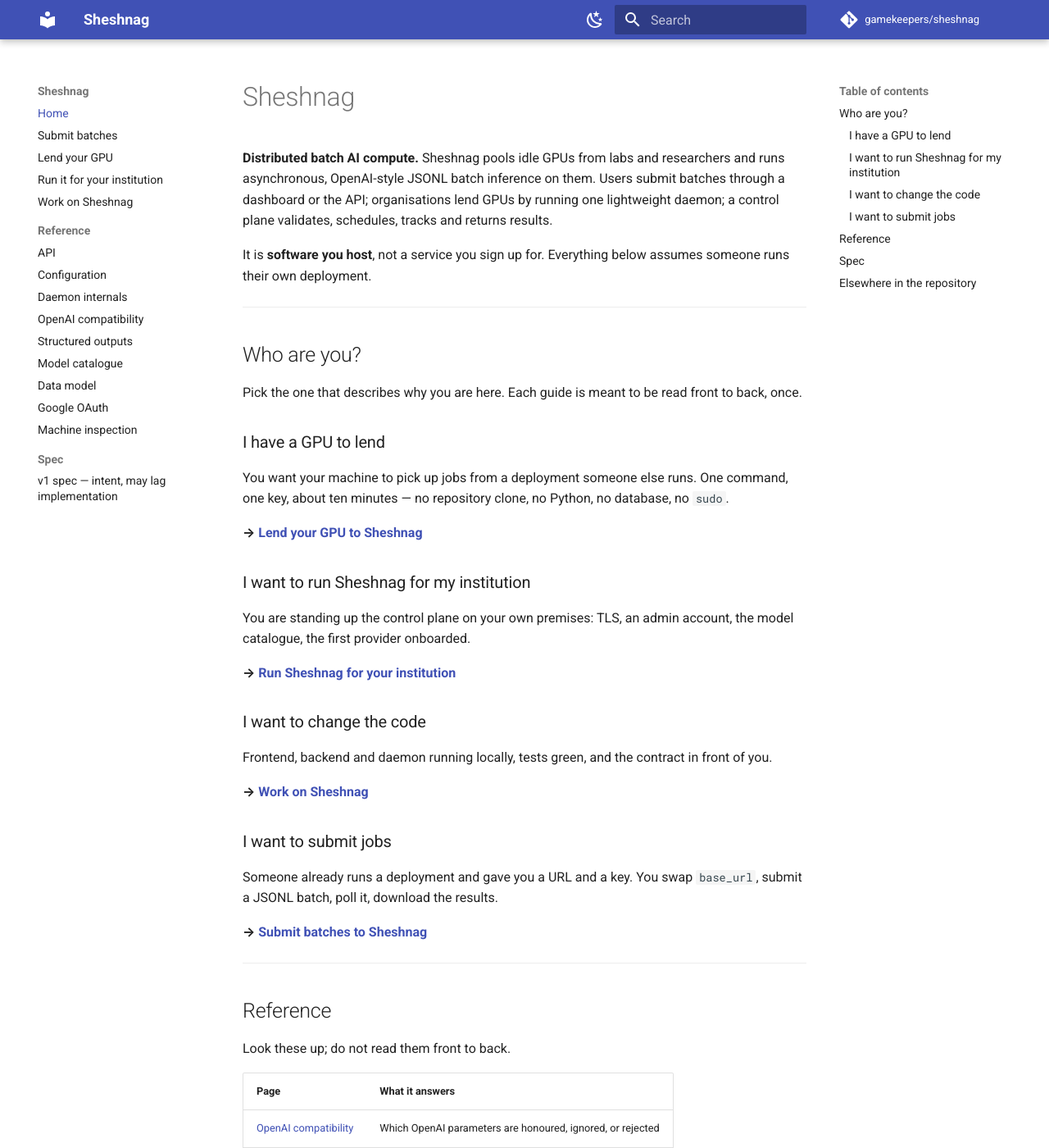
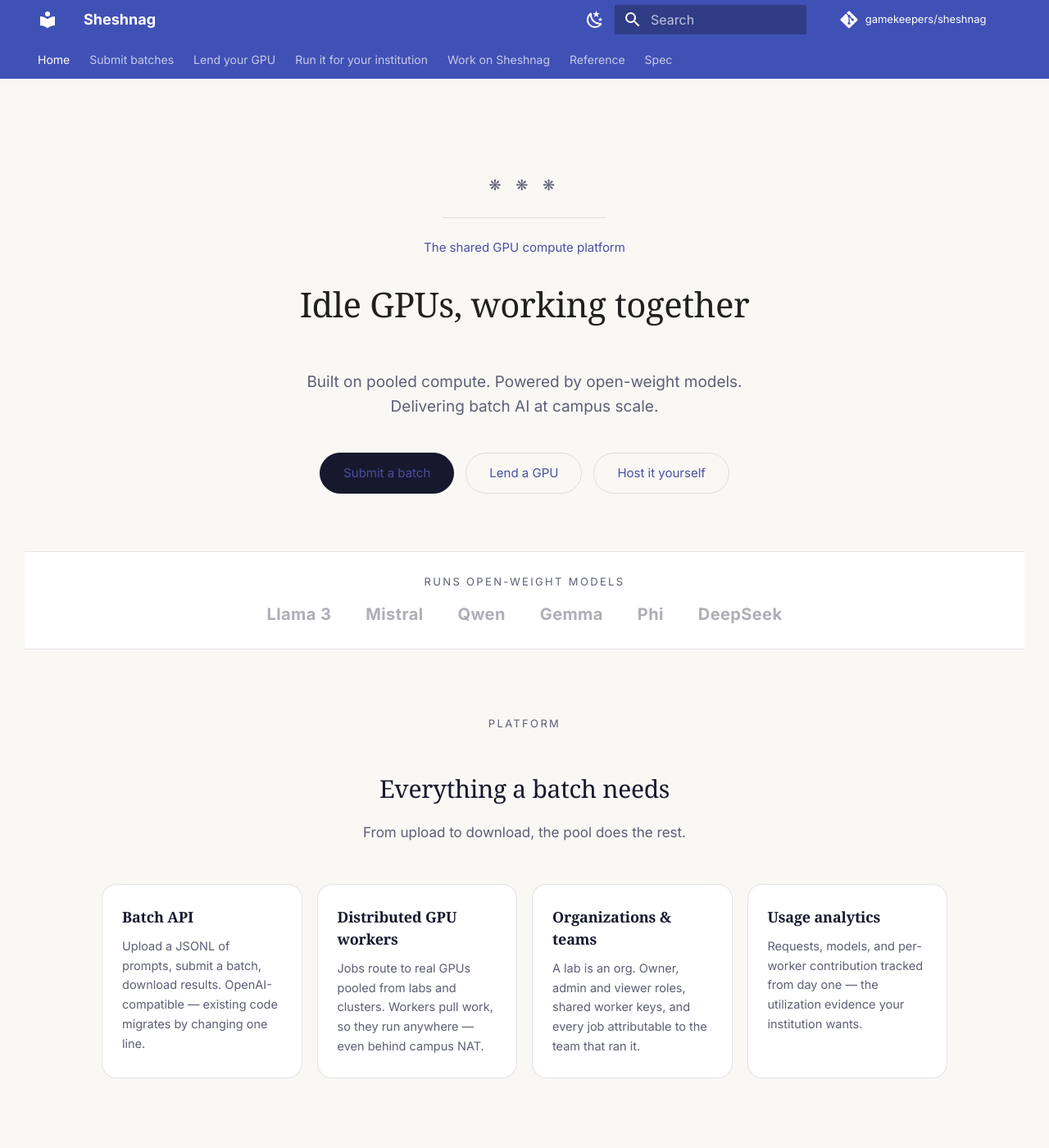
Before and after one commit to gamekeepers/sheshnag, an MkDocs documentation site: the page built from docs/index.md, in a window 1280 px wide and 1400 px high. Shown: the whole window at 82% size. Built offline with MkDocs 1.6.1 and Material for MkDocs 9.7.7, drawn with Linux system fonts in a browser that asks for light colours; comment, search, counter and statistics services are not loaded; some of the changed text lies outside the part shown.

Commit message:
docs: landing page and palette for the site
The documentation site's homepage is now the product's landing page, ported from
app/page.js into overrides/home.html as a Material template. The docs and the
product look like the same thing rather than like a theme someone installed.

The port is static HTML. The React version's only dynamic behaviour was a
logged-in check that swapped the nav buttons; a documentation site has nothing
to be logged into. Its inline style objects became docs/stylesheets/home.css
verbatim in effect -- same paper background, ink text, Georgia headings, pill
buttons, card grids and before/after panel.

docs/index.md keeps the four-way audience fork and selects the template with
front matter; the template renders that markdown below the hero via super(), so
the routing table is not duplicated into the template.

Two content changes, both deliberate:

- The nav and calls to action said "Log in" and "Sign up". On a documentation
  site those point at nothing, so they now read "Submit a batch", "Lend a GPU"
  and "Host it yourself", pointing into the guides.
- The before/after panel advertised api.sheshnag.io. No such deployment exists
  and the product is self-hosted, so it now reads "your-deployment".

docs/stylesheets/extra.css carries the palette and type across the rest of the
site: ink as the primary colour instead of Material's stock indigo, the hero's
blue as the accent, paper rather than white, and headings in the same serif the
product uses. Body text stays sans -- the serif is a signature, not a reading
face. Tables get calmer treatment because this documentation is largely tables:
endpoint contracts, environment variables, the batch status machine.
navigation.tabs puts the four audiences across the top.

home.css restates every colour for the slate scheme. The landing is light by
design, and the theme ships a dark-mode toggle, so without that a dark-mode
reader would have been handed a white slab.

Known duplication: the landing now exists in app/page.js and in
overrides/home.html. This is the same trade already accepted for README.md
versus docs/index.md. It is static markup, so drift is slow and visible, but a
design change means editing two files.

mkdocs build --strict exits 0.

Co-Authored-By: Claude Opus 5 (1M context) <noreply@anthropic.com>

```diff
--- a/docs/index.md
+++ b/docs/index.md
@@ -1,20 +1,16 @@
-# Sheshnag
-
-**Distributed batch AI compute.** Sheshnag pools idle GPUs from labs and
-researchers and runs asynchronous, OpenAI-style JSONL batch inference on them.
-Users submit batches through a dashboard or the API; organisations lend GPUs by
-running one lightweight daemon; a control plane validates, schedules, tracks and
-returns results.
-
-It is **software you host**, not a service you sign up for. Everything below
-assumes someone runs their own deployment.
-
+---
+template: home.html
+title: Sheshnag
+hide:
+  - navigation
+  - toc
 ---
 
 ## Who are you?
 
 Pick the one that describes why you are here. Each guide is meant to be read
-front to back, once.
+front to back, once. Everything assumes someone runs their own deployment —
+Sheshnag is software you host, not a service you sign up for.
 
 ### I have a GPU to lend
 
--- /dev/null
+++ b/docs/stylesheets/extra.css
@@ -0,0 +1,75 @@
+/* Site-wide palette and type, matched to the landing page in app/page.js.
+
+   Material's stock indigo is the single biggest reason a MkDocs site reads as
+   "a MkDocs site". Overriding the primary colour and putting headings in the
+   same serif the product uses does most of the work of making this look like
+   Sheshnag rather than like a theme. */
+
+:root {
+  --md-primary-fg-color:        #16182d;   /* ink */
+  --md-primary-fg-color--light: #2b2e4a;
+  --md-primary-fg-color--dark:  #0e0f1c;
+  --md-accent-fg-color:         #4a4fa3;   /* the hero's eyebrow blue */
+
+  --sn-serif: Georgia, "Times New Roman", serif;
+}
+
+[data-md-color-scheme="default"] {
+  --md-default-bg-color: #faf8f5;           /* paper, not white */
+  --md-typeset-a-color:  #4a4fa3;
+}
+
+[data-md-color-scheme="slate"] {
+  --md-primary-fg-color: #1c1d2a;
+  --md-accent-fg-color:  #a8abe8;
+  --md-typeset-a-color:  #a8abe8;
+}
+
+/* Headings in the product's serif. Body stays sans for readability at length —
+   the serif is a signature, not a reading face. */
+.md-typeset h1,
+.md-typeset h2,
+.md-typeset h3 {
+  font-family: var(--sn-serif);
+  font-weight: 400;
+  letter-spacing: -0.01em;
+}
+
+.md-typeset h1 {
+  color: var(--md-default-fg-color);
+  font-size: 2.1rem;
+}
+
+.md-typeset h2 { font-size: 1.5rem; }
+
+/* Tables carry a lot of this documentation — endpoint contracts, environment
+   variables, the status machine. Make them calm rather than boxy. */
+.md-typeset table:not([class]) {
+  border: 1px solid var(--md-default-fg-color--lightest);
+  border-radius: 10px;
+  overflow: hidden;
+  font-size: .74rem;
+}
+
+.md-typeset table:not([class]) th {
+  background: var(--md-default-fg-color--lightest);
+  font-weight: 600;
+}
+
+/* The dated "verified against code" line every page carries. */
+.md-typeset h1 + p em {
+  color: var(--md-default-fg-color--light);
+  font-size: .78rem;
+}
+
+/* Admonitions inherit the accent rather than Material's defaults for note. */
+.md-typeset .admonition,
+.md-typeset details {
+  border-radius: 10px;
+  font-size: .76rem;
+}
+
+/* Slightly roomier code blocks — several guides are mostly commands. */
+.md-typeset pre > code {
+  border-radius: 10px;
+}
--- /dev/null
+++ b/docs/stylesheets/home.css
@@ -0,0 +1,297 @@
+/* Landing page — ported from the inline styles in app/page.js so the docs site
+   and the product look like the same thing. Only loaded where overrides/home.html
+   is the template.
+
+   The design is light by nature (paper background, ink text). Material ships a
+   dark-mode toggle, so every colour below is re-stated for the slate scheme at
+   the bottom of this file rather than left to invert badly. */
+
+.sn-home {
+  --sn-ink: #16182d;
+  --sn-muted: #5c5f73;
+  --sn-paper: #faf8f5;
+  --sn-line: rgba(22, 24, 45, 0.12);
+  --sn-card: #ffffff;
+  --sn-accent: #4a4fa3;
+  --sn-faint: rgba(22, 24, 45, 0.35);
+
+  background: var(--sn-paper);
+  color: var(--sn-ink);
+  font-family: "Inter", -apple-system, BlinkMacSystemFont, sans-serif;
+  margin: -1.5rem -.8rem 0;   /* bleed past Material's article padding */
+  padding-bottom: 1px;
+}
+
+/* ── Hero ─────────────────────────────────────────────────────────── */
+
+.sn-hero {
+  max-width: 780px;
+  margin: 0 auto;
+  padding: 96px 24px 70px;
+  text-align: center;
+}
+
+.sn-hero__glyphs {
+  color: var(--sn-muted);
+  font-size: 18px;
+  letter-spacing: 0.35em;
+  margin-bottom: 24px;
+}
+
+.sn-hero__rule {
+  width: 200px;
+  height: 1px;
+  background: var(--sn-line);
+  margin: 0 auto 24px;
+}
+
+.sn-hero__eyebrow {
+  font-size: 15px;
+  color: var(--sn-accent);
+  margin-bottom: 30px;
+}
+
+.sn-hero__title {
+  font-family: Georgia, "Times New Roman", serif;
+  font-weight: 400;
+  font-size: clamp(44px, 7vw, 76px);
+  line-height: 1.08;
+  letter-spacing: -0.01em;
+  margin: 0 0 28px;
+  color: var(--sn-ink);
+}
+
+.sn-hero__lede {
+  font-size: 19px;
+  color: var(--sn-muted);
+  line-height: 1.6;
+  margin: 0 auto 40px;
+  max-width: 560px;
+}
+
+/* ── Buttons ──────────────────────────────────────────────────────── */
+
+.sn-actions {
+  display: flex;
+  gap: 14px;
+  justify-content: center;
+  flex-wrap: wrap;
+}
+
+.sn-btn {
+  display: inline-block;
+  padding: 12px 28px;
+  border-radius: 999px;
+  font-size: 15px;
+  font-weight: 500;
+  text-decoration: none;
+  border: 1px solid var(--sn-line);
+  background: transparent;
+  color: var(--sn-ink);
+  transition: transform .12s ease, box-shadow .12s ease, opacity .12s ease;
+}
+
+.sn-btn:hover,
+.sn-btn:focus-visible {
+  transform: translateY(-1px);
+  box-shadow: 0 4px 14px rgba(22, 24, 45, 0.10);
+  color: var(--sn-ink);
+}
+
+.sn-btn--primary {
+  background: var(--sn-ink);
+  color: var(--sn-paper);
+  border-color: var(--sn-ink);
+}
+
+.sn-btn--primary:hover,
+.sn-btn--primary:focus-visible {
+  color: var(--sn-paper);
+  opacity: .92;
+}
+
+/* ── Models strip ─────────────────────────────────────────────────── */
+
+.sn-strip {
+  border-top: 1px solid var(--sn-line);
+  border-bottom: 1px solid var(--sn-line);
+  background: var(--sn-card);
+  padding: 26px 24px;
+}
+
+.sn-strip__models {
+  display: flex;
+  gap: 42px;
+  justify-content: center;
+  flex-wrap: wrap;
+}
+
+.sn-strip__models span {
+  font-size: 20px;
+  font-weight: 600;
+  color: var(--sn-faint);
+  letter-spacing: 0.02em;
+}
+
+/* ── Sections ─────────────────────────────────────────────────────── */
+
+.sn-label {
+  font-size: 13px;
+  letter-spacing: 0.18em;
+  color: var(--sn-muted);
+  text-transform: uppercase;
+  text-align: center;
+  margin-bottom: 14px;
+}
+
+.sn-section {
+  max-width: 1080px;
+  margin: 0 auto;
+  padding: 80px 24px 40px;
+}
+
+.sn-h2 {
+  font-family: Georgia, serif;
+  font-weight: 400;
+  font-size: clamp(30px, 4vw, 44px);
+  text-align: center;
+  margin: 0 0 14px;
+  color: var(--sn-ink);
+}
+
+.sn-h2--large { font-size: clamp(34px, 5vw, 54px); }
+
+.sn-sub {
+  text-align: center;
+  color: var(--sn-muted);
+  font-size: 17px;
+  margin: 0 0 48px;
+}
+
+/* ── Cards ────────────────────────────────────────────────────────── */
+
+.sn-grid { display: grid; gap: 18px; }
+.sn-grid--4 { grid-template-columns: repeat(auto-fit, minmax(240px, 1fr)); }
+.sn-grid--3 { grid-template-columns: repeat(auto-fit, minmax(260px, 1fr)); }
+.sn-grid--split { grid-template-columns: repeat(auto-fit, minmax(300px, 1fr)); align-items: stretch; }
+
+.sn-stack { display: grid; gap: 18px; }
+
+.sn-card {
+  background: var(--sn-card);
+  border: 1px solid var(--sn-line);
+  border-radius: 18px;
+  padding: 26px 24px;
+}
+
+.sn-card h3 {
+  font-size: 18px;
+  font-weight: 600;
+  margin: 0 0 10px;
+  color: var(--sn-ink);
+}
+
+.sn-card p {
+  font-size: 14.5px;
+  color: var(--sn-muted);
+  line-height: 1.65;
+  margin: 0;
+}
+
+.sn-card code {
+  background: rgba(22, 24, 45, 0.06);
+  padding: 1px 5px;
+  border-radius: 4px;
+  font-size: .9em;
+  color: inherit;
+}
+
+/* ── Before/after code panel ──────────────────────────────────────── */
+
+.sn-code {
+  background: var(--sn-ink);
+  color: #e9e9f2;
+  border-radius: 18px;
+  padding: 28px 26px;
+  font-family: "SF Mono", "Fira Code", ui-monospace, monospace;
+  font-size: 14.5px;
+  line-height: 2;
+  overflow-x: auto;
+}
+
+.sn-code__label {
+  color: rgba(233, 233, 242, 0.45);
+  font-size: 12px;
+  letter-spacing: 0.08em;
+  margin-bottom: 10px;
+}
+
+.sn-code__label--spaced { margin: 18px 0 10px; }
+.sn-code__before { color: #f3a0a0; }
+.sn-code__after  { color: #a8e6b8; }
+.sn-code__key    { color: #9db8ee; margin-top: 4px; }
+
+.sn-code__note {
+  color: rgba(233, 233, 242, 0.4);
+  margin-top: 16px;
+  font-size: 13px;
+}
+
+/* ── Closing call to action ───────────────────────────────────────── */
+
+.sn-cta {
+  max-width: 720px;
+  margin: 0 auto;
+  padding: 80px 24px 90px;
+  text-align: center;
+}
+
+/* ── The markdown fork rendered beneath the landing ───────────────── */
+
+.sn-home-body {
+  max-width: 1080px;
+  margin: 0 auto;
+  padding: 0 24px 40px;
+}
+
+/* ── Dark scheme ──────────────────────────────────────────────────── */
+
+[data-md-color-scheme="slate"] .sn-home {
+  --sn-ink: #e8e8f0;
+  --sn-muted: #9a9db4;
+  --sn-paper: #14151f;
+  --sn-line: rgba(232, 232, 240, 0.14);
+  --sn-card: #1c1d2a;
+  --sn-accent: #a8abe8;
+  --sn-faint: rgba(232, 232, 240, 0.32);
+}
+
+[data-md-color-scheme="slate"] .sn-btn--primary {
+  background: var(--sn-ink);
+  color: #14151f;
+  border-color: var(--sn-ink);
+}
+
+[data-md-color-scheme="slate"] .sn-btn--primary:hover {
+  color: #14151f;
+}
+
+/* The before/after panel is already dark; give it an edge so it does not
+   dissolve into the page. */
+[data-md-color-scheme="slate"] .sn-code {
+  background: #0f101a;
+  border: 1px solid var(--sn-line);
+}
+
+[data-md-color-scheme="slate"] .sn-card code {
+  background: rgba(232, 232, 240, 0.08);
+}
+
+/* ── Narrow screens ───────────────────────────────────────────────── */
+
+@media screen and (max-width: 600px) {
+  .sn-hero { padding: 56px 20px 48px; }
+  .sn-section { padding: 56px 20px 32px; }
+  .sn-strip__models { gap: 22px; }
+  .sn-strip__models span { font-size: 17px; }
+}
--- a/mkdocs.yml
+++ b/mkdocs.yml
@@ -8,6 +8,12 @@ docs_dir: docs
 
 theme:
   name: material
+  # overrides/home.html is the landing page, ported from app/page.js so the docs
+  # and the product look like one thing. docs/index.md selects it.
+  custom_dir: overrides
+  font:
+    text: Inter
+    code: Roboto Mono
   palette:
     - media: "(prefers-color-scheme: light)"
       scheme: default
@@ -25,9 +31,14 @@ theme:
     # meant to be copied, not retyped.
     - content.code.copy
     - navigation.sections
+    - navigation.tabs
     - navigation.top
     - search.highlight
     - toc.follow
+
+extra_css:
+  - stylesheets/extra.css
+  - stylesheets/home.css
 
 markdown_extensions:
   - admonition
--- /dev/null
+++ b/overrides/home.html
@@ -0,0 +1,132 @@
+{#
+  Custom homepage for the documentation site.
+
+  The markup below is a port of app/page.js — the Next.js landing page — so the
+  project has one look whether someone arrives at the app or at the docs. It is
+  static HTML here: the React version's only dynamic behaviour was a
+  logged-in check that swapped the nav buttons, and a docs site has nothing to
+  be logged into. The calls to action point into the guides instead.
+
+  Styles live in docs/stylesheets/home.css. Material's header and navigation are
+  deliberately kept, so a reader can always reach the docs from here.
+
+  The page's own markdown (docs/index.md — the audience fork) renders below the
+  hero via {{ super() }}, so the routing table is not duplicated into this file.
+#}
+{% extends "main.html" %}
+
+{% block content %}
+<div class="sn-home">
+
+  <header class="sn-hero">
+    <div class="sn-hero__glyphs">❋ ❋ ❋</div>
+    <div class="sn-hero__rule"></div>
+    <div class="sn-hero__eyebrow">The shared GPU compute platform</div>
+    <h1 class="sn-hero__title">Idle GPUs, working together</h1>
+    <p class="sn-hero__lede">
+      Built on pooled compute. Powered by open-weight models.<br>
+      Delivering batch AI at campus scale.
+    </p>
+    <div class="sn-actions">
+      <a class="sn-btn sn-btn--primary" href="{{ 'using-sheshnag/' | url }}">Submit a batch</a>
+      <a class="sn-btn" href="{{ 'provider/' | url }}">Lend a GPU</a>
+      <a class="sn-btn" href="{{ 'self-host/' | url }}">Host it yourself</a>
+    </div>
+  </header>
+
+  <section class="sn-strip">
+    <div class="sn-label">Runs open-weight models</div>
+    <div class="sn-strip__models">
+      <span>Llama 3</span><span>Mistral</span><span>Qwen</span>
+      <span>Gemma</span><span>Phi</span><span>DeepSeek</span>
+    </div>
+  </section>
+
+  <section class="sn-section" id="platform">
+    <div class="sn-label">Platform</div>
+    <h2 class="sn-h2">Everything a batch needs</h2>
+    <p class="sn-sub">From upload to download, the pool does the rest.</p>
+    <div class="sn-grid sn-grid--4">
+      <div class="sn-card">
+        <h3>Batch API</h3>
+        <p>Upload a JSONL of prompts, submit a batch, download results. OpenAI-compatible — existing code migrates by changing one line.</p>
+      </div>
+      <div class="sn-card">
+        <h3>Distributed GPU workers</h3>
+        <p>Jobs route to real GPUs pooled from labs and clusters. Workers pull work, so they run anywhere — even behind campus NAT.</p>
+      </div>
+      <div class="sn-card">
+        <h3>Organizations &amp; teams</h3>
+        <p>A lab is an org. Owner, admin and viewer roles, shared worker keys, and every job attributable to the team that ran it.</p>
+      </div>
+      <div class="sn-card">
+        <h3>Usage analytics</h3>
+        <p>Requests, models, and per-worker contribution tracked from day one — the utilization evidence your institution wants.</p>
+      </div>
+    </div>
+  </section>
+
+  <section class="sn-section" id="developers">
+    <div class="sn-label">Developers</div>
+    <h2 class="sn-h2">One-line migration</h2>
+    <div class="sn-grid sn-grid--split">
+      <div class="sn-code">
+        <div class="sn-code__label">BEFORE</div>
+        <div class="sn-code__before">base_url = "https://api.openai.com/v1"</div>
+        <div class="sn-code__label sn-code__label--spaced">AFTER</div>
+        <div class="sn-code__after">base_url = "https://your-deployment/v1"</div>
+        <div class="sn-code__key">api_key = "gk-your_personal_key"</div>
+        <div class="sn-code__note"># Everything else stays the same</div>
+      </div>
+      <div class="sn-stack">
+        <div class="sn-card">
+          <h3>OpenAI-compatible REST</h3>
+          <p>Files and batches, verbatim. Your SDK already speaks it.</p>
+        </div>
+        <div class="sn-card">
+          <h3>Model catalogue</h3>
+          <p>Pick a pinned model id from <code>/v1/models</code> — copy, paste, run.</p>
+        </div>
+        <div class="sn-card">
+          <h3>Dashboard</h3>
+          <p>Submit, track, and download without touching curl.</p>
+        </div>
+      </div>
+    </div>
+  </section>
+
+  <section class="sn-section" id="providers">
+    <div class="sn-label">Providers</div>
+    <h2 class="sn-h2">Built for machines that come and go</h2>
+    <div class="sn-grid sn-grid--3">
+      <div class="sn-card">
+        <h3>Pull-based by design</h3>
+        <p>Workers poll for work and disappear without ceremony. Intermittent lab machines are a feature, not a failure.</p>
+      </div>
+      <div class="sn-card">
+        <h3>Fault tolerant</h3>
+        <p>Silent workers are detected in minutes and their jobs requeued automatically. Batches survive the hardware they run on.</p>
+      </div>
+      <div class="sn-card">
+        <h3>Curated model catalogue</h3>
+        <p>Every servable model is a pinned artifact — weights, quantization, runtime. Reproducible by construction.</p>
+      </div>
+    </div>
+  </section>
+
+  <section class="sn-cta">
+    <h2 class="sn-h2 sn-h2--large">Put idle GPUs to work</h2>
+    <p class="sn-sub">It is software you host — a commons, not a cloud bill.</p>
+    <div class="sn-actions">
+      <a class="sn-btn sn-btn--primary" href="{{ 'self-host/' | url }}">Read the self-host guide</a>
+      <a class="sn-btn" href="{{ 'develop/' | url }}">Work on the code</a>
+    </div>
+  </section>
+
+</div>
+
+{# The audience fork from docs/index.md. #}
+<div class="sn-home-body">
+  {{ super() }}
+</div>
+{% endblock %}
```
